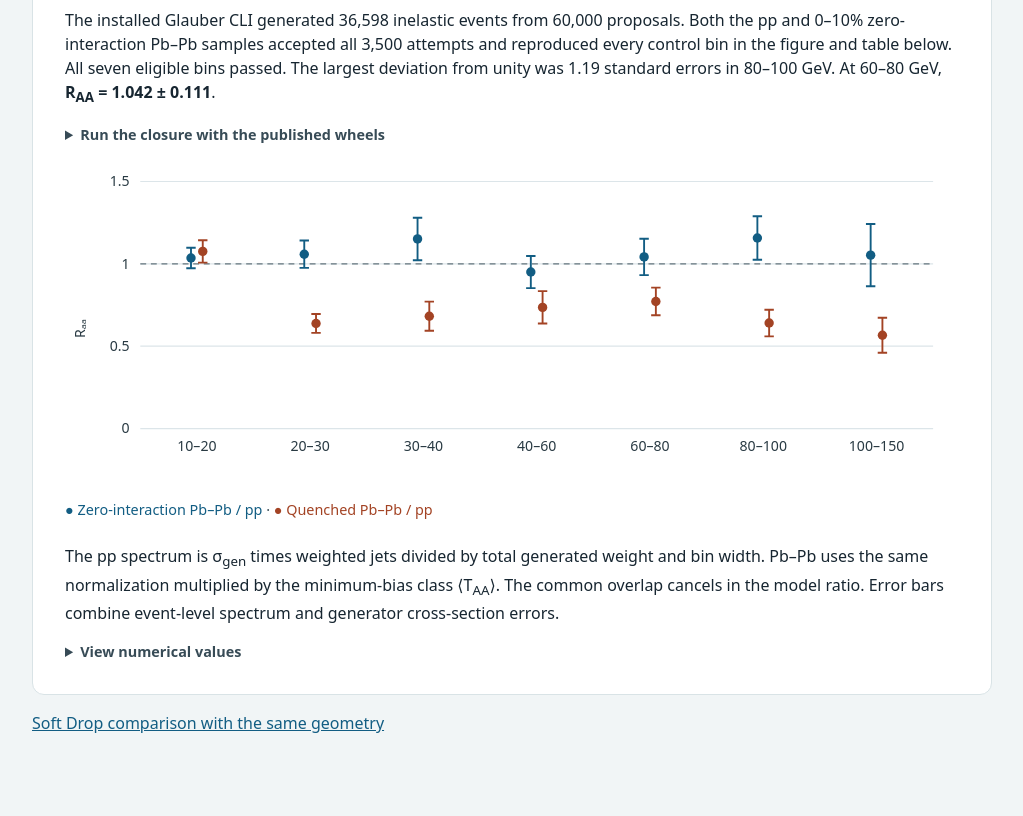
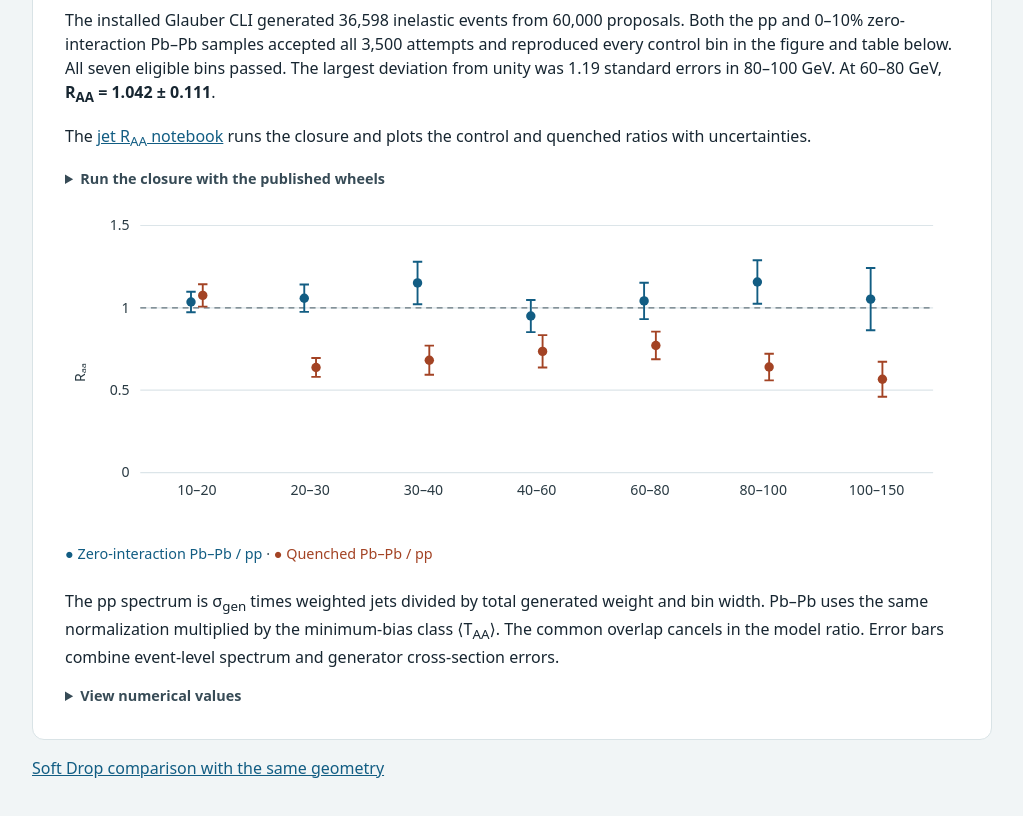
Before and after one commit to matplo/jewel-cpp, a plain HTML site: page docs/glauber-raa-validation.html in a window 1280 px wide. Shown: the part 1980-2796 px from the top of the page, without its empty margins (128-1151 px from the left). Drawn offline with Linux system fonts and the light colour scheme.

Commit message:
Add the pip-only jet RAA notebook

```diff
--- a/docs/glauber-raa-validation.html
+++ b/docs/glauber-raa-validation.html
@@ -40,6 +40,7 @@ proposals. Both the pp and 0–10% zero-interaction Pb–Pb samples accepted all
 All seven eligible bins passed. The largest deviation from unity was 1.19
 standard errors in 80–100 GeV. At 60–80 GeV,
 <strong>R<sub>AA</sub> = 1.042 ± 0.111</strong>.</p>
+<p>The <a href="https://github.com/matplo/jewel-cpp/blob/main/examples/jewel_jet_raa.ipynb">jet R<sub>AA</sub> notebook</a> runs the closure and plots the control and quenched ratios with uncertainties.</p>
 <details id="pip-workflow">
 <summary>Run the closure with the published wheels</summary>
 <p>Run this in Bash from a Python environment and a directory for the outputs.
```
Also changed, not shown: 2 other files.
